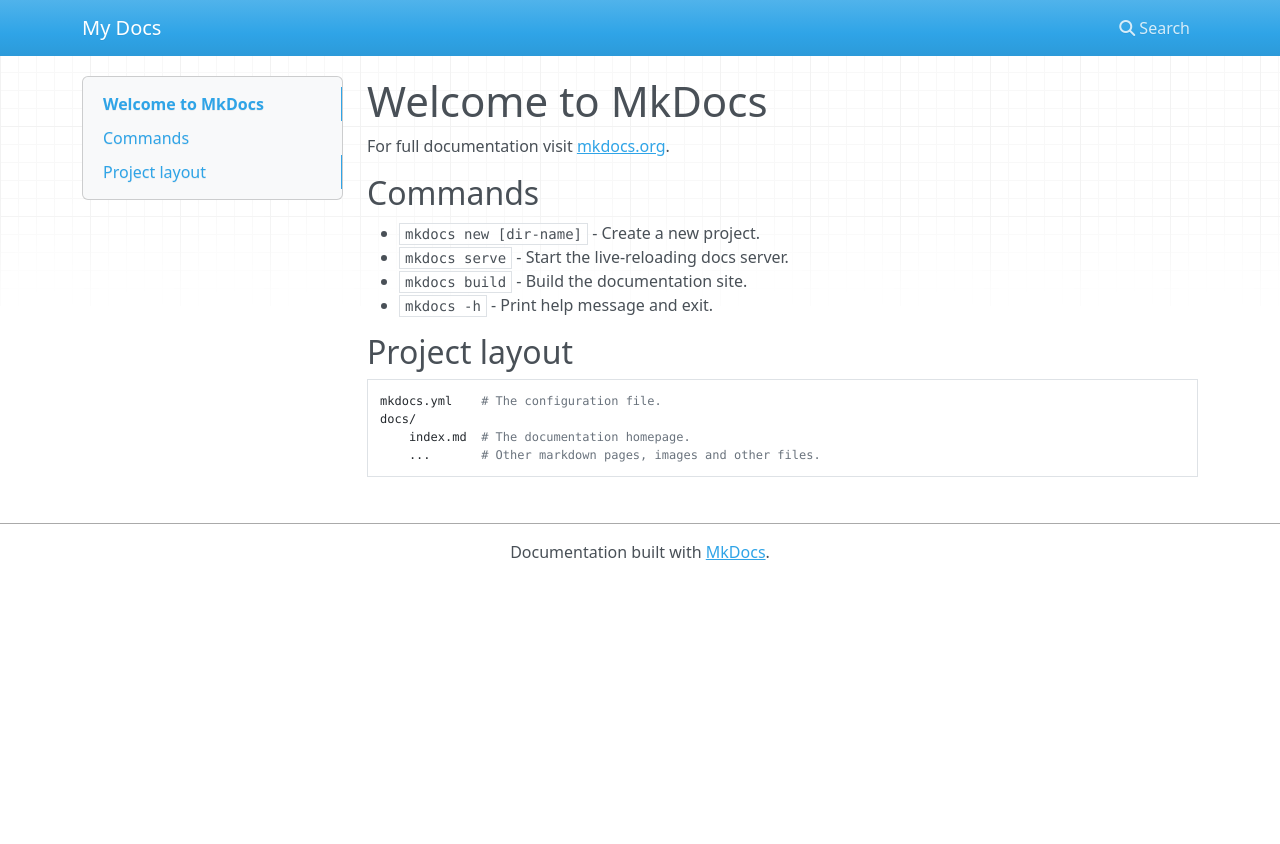
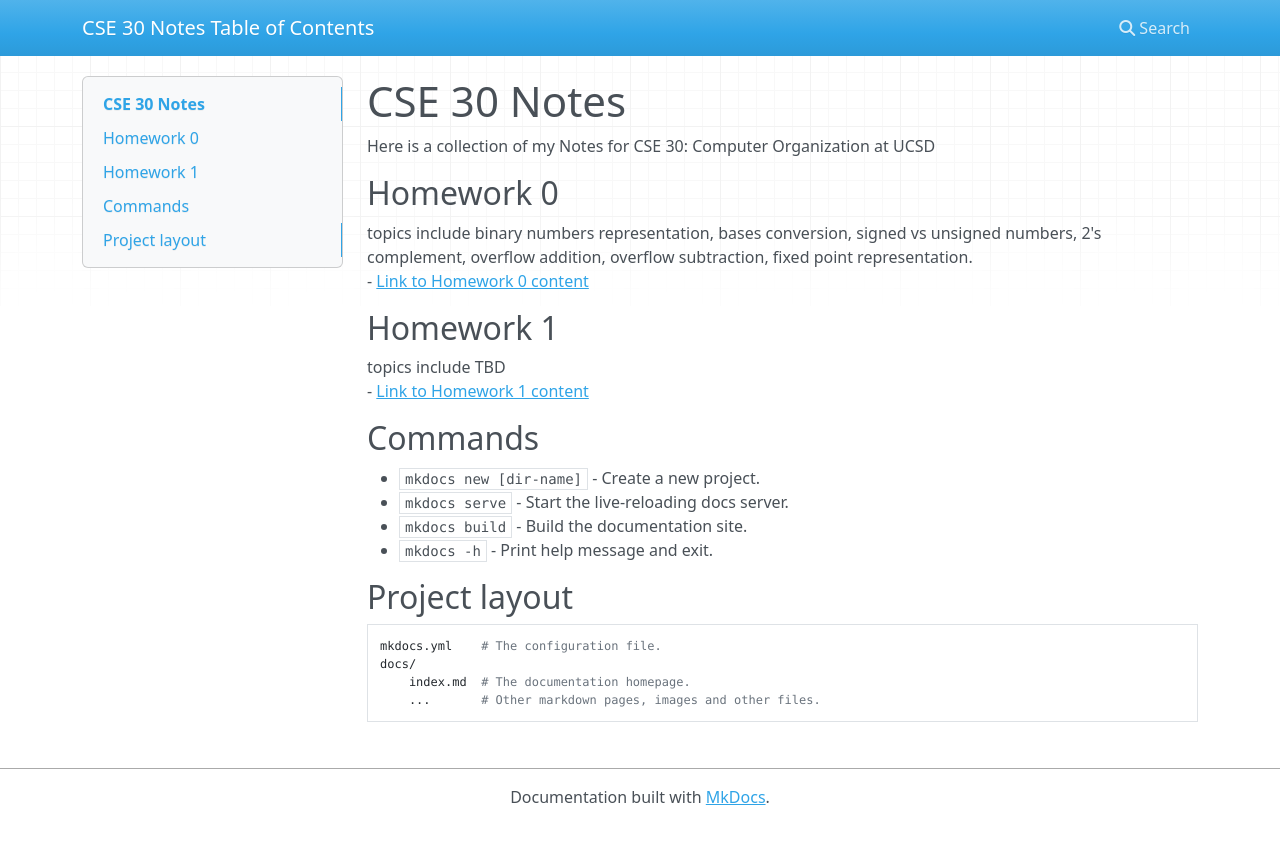
Before and after one commit to Serenity0204/CSE30-Notes, an MkDocs documentation site: the page built from docs/index.md, in a window 1280 px wide. Shown: the top 844 px of the page. Built offline with MkDocs 1.6.1, drawn with Linux system fonts in a browser that asks for light colours; nearby versions of some CDN libraries.

Commit message:
added hw 0 page

```diff
--- a/docs/index.md
+++ b/docs/index.md
@@ -1,6 +1,16 @@
-# Welcome to MkDocs
+# CSE 30 Notes
 
-For full documentation visit [mkdocs.org](https://www.mkdocs.org).
+Here is a collection of my Notes for CSE 30: Computer Organization at UCSD
+
+## Homework 0
+topics include binary numbers representation, bases conversion, signed vs unsigned numbers, 2's complement, overflow addition, overflow subtraction, fixed point representation. </br>
+- [Link to Homework 0 content](HW0.md)
+
+
+## Homework 1
+topics include TBD </br>
+- [Link to Homework 1 content](index.md)
+
 
 ## Commands
 
--- a/mkdocs.yml
+++ b/mkdocs.yml
@@ -1 +1,3 @@
-site_name: My Docs
+site_name: CSE 30 Notes Table of Contents
+nav:
+  - Home: index.md
```
Also changed, not shown: docs/HW0.md (added, +74 -0 lines).
